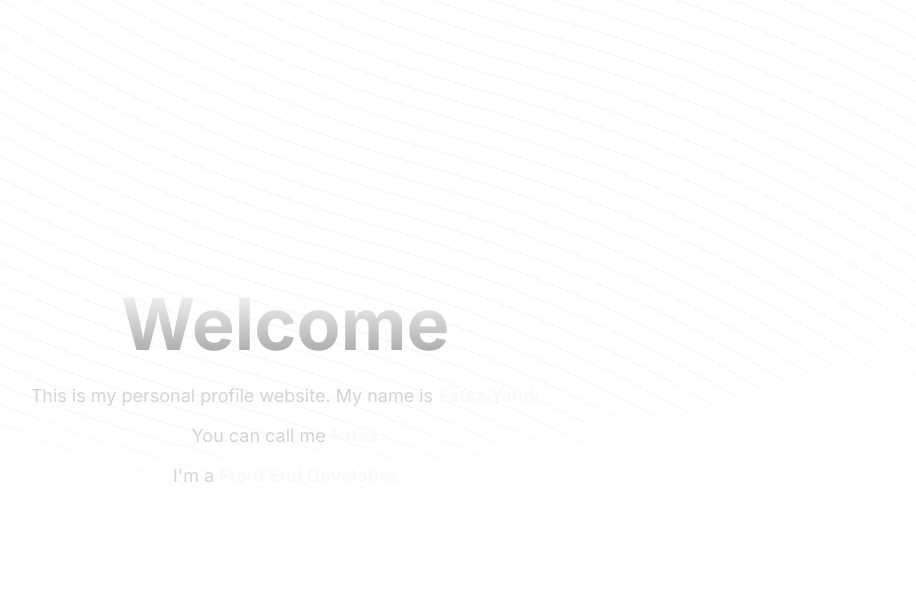
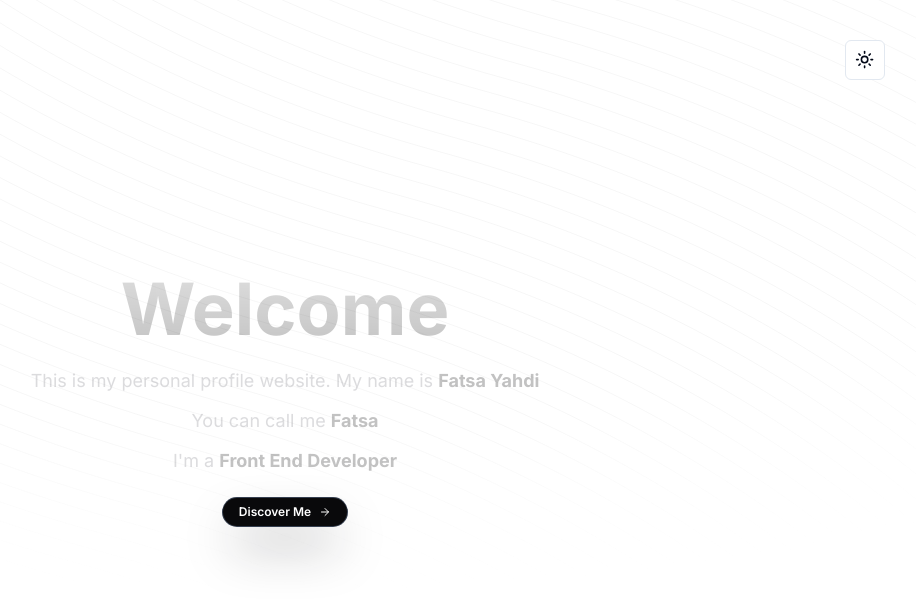
Before and after one commit to FatsaYahdi/personal-profile, a Next.js app: page / in a window 1280 px wide. Shown: the top 602 px of the page, without its empty margins (355-1271 px from the left). Built offline with nearby package versions, Linux system fonts and the light colour scheme.

Commit message:
add theme switcher

```diff
--- a/app/page.tsx
+++ b/app/page.tsx
@@ -1,35 +1,54 @@
 "use client";
 import { wleo } from "@/assets";
 import { BackgroundBeams } from "@/components/background-beams";
+import { ThemeSwitcher } from "@/components/theme-switcher";
+import { ArrowRight } from "lucide-react";
 import Image from "next/image";
-import { useReportWebVitals } from "next/web-vitals";
+import Link from "next/link";
+
 export default function Home() {
-  useReportWebVitals((metric) => {
-    console.log(metric);
-  });
   return (
     <>
       <main className="hidden lg:block">
-        <div className="h-screen w-full rounded-md relative flex flex-col items-center justify-center antialiased z-10 ">
-          <div className=" p-4 max-w-7xl  mx-auto relative z-10  w-full pt-20 md:pt-0">
-            <h1 className="text-4xl md:text-7xl font-bold text-center bg-clip-text text-transparent bg-gradient-to-b from-neutral-50 to-neutral-400 bg-opacity-50">
+        <div className="h-screen w-full rounded-md relative flex flex-col items-center justify-center antialiased z-10">
+          <div className="absolute right-0 top-0 p-10">
+            <ThemeSwitcher />
+          </div>
+          <div className="p-4 max-w-7xl mx-auto relative z-10 w-full pt-20 md:pt-0 animate-in fade-in-25 duration-5000">
+            <h1 className="text-7xl font-bold text-center bg-clip-text text-transparent bg-gradient-to-b from-neutral-500 to-neutral-900 dark:from-neutral-50 dark:to-neutral-400 bg-opacity-50 ">
               Welcome
             </h1>
-            <p className="mt-4 font-normal text-lg text-neutral-300 max-w-lg text-center mx-auto leading-10">
+            <p className="mt-4 font-normal text-lg text-[#71717a] dark:text-neutral-300 text-center mx-auto leading-10">
               This is my personal profile website. My name is{" "}
-              <span className="font-bold text-neutral-50">Fatsa Yahdi</span>
+              <span className="font-bold text-[#09090b] dark:text-neutral-50">
+                Fatsa Yahdi
+              </span>
               <br />
               You can call me{" "}
-              <span className="font-bold text-neutral-50">Fatsa</span>
+              <span className="font-bold text-[#09090b] dark:text-neutral-50">
+                Fatsa
+              </span>
               <br />
               I&apos;m a{" "}
-              <span className="font-bold text-neutral-50">
+              <span className="font-bold text-[#09090b] dark:text-neutral-50">
                 Front End Developer
               </span>
             </p>
           </div>
+          <Link
+            href={"about"}
+            className="bg-slate-800 no-underline group cursor-pointer relative shadow-2xl shadow-zinc-900 rounded-full p-px text-xs font-semibold leading-6 text-white inline-block"
+          >
+            <span className="absolute inset-0 overflow-hidden rounded-full">
+              <span className="absolute inset-0 rounded-full bg-[image:radial-gradient(75%_100%_at_50%_0%,rgba(56,189,248,0.6)_0%,rgba(56,189,248,0)_75%)] opacity-0 transition-opacity duration-500 group-hover:opacity-100" />
+            </span>
+            <div className="relative flex space-x-2 items-center z-10 rounded-full bg-zinc-950 py-0.5 px-4 ring-1 ring-white/10 ">
+              <span>Discover Me</span>
+              <ArrowRight height={12} width={12} className="animate-pulse" />
+            </div>
+          </Link>
         </div>
-        <BackgroundBeams />
+        <BackgroundBeams className="opacity-85 dark:opacity-100" />
       </main>
       <main className="flex lg:hidden h-screen items-center justify-center flex-col">
         <h1 className="text-4xl  font-bold text-center bg-clip-text text-transparent bg-gradient-to-b from-neutral-50 to-neutral-400 bg-opacity-50">
```
